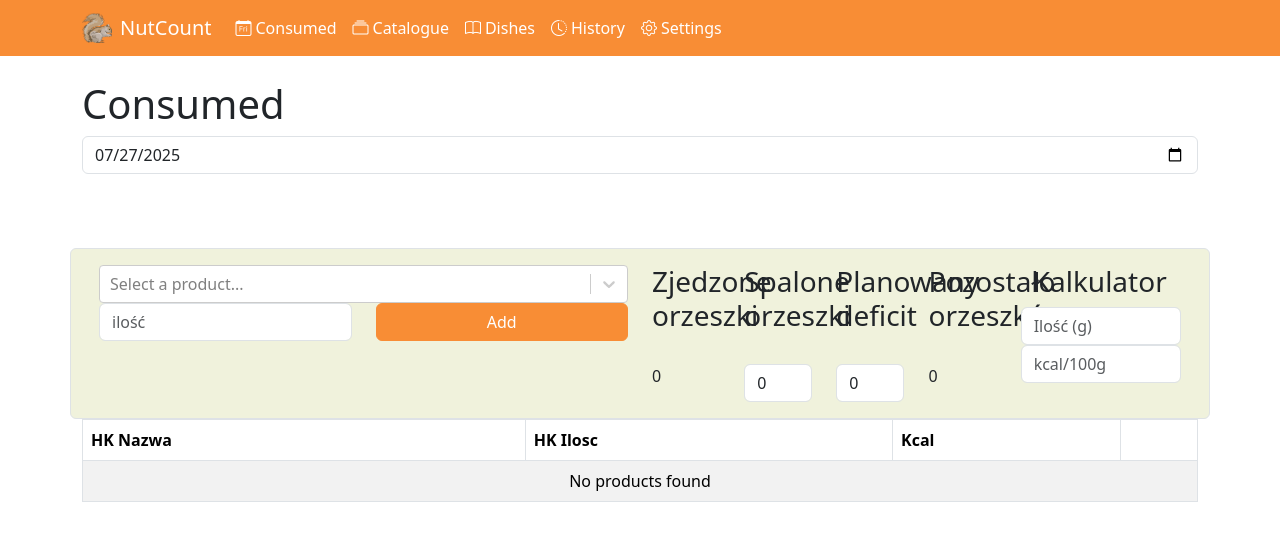
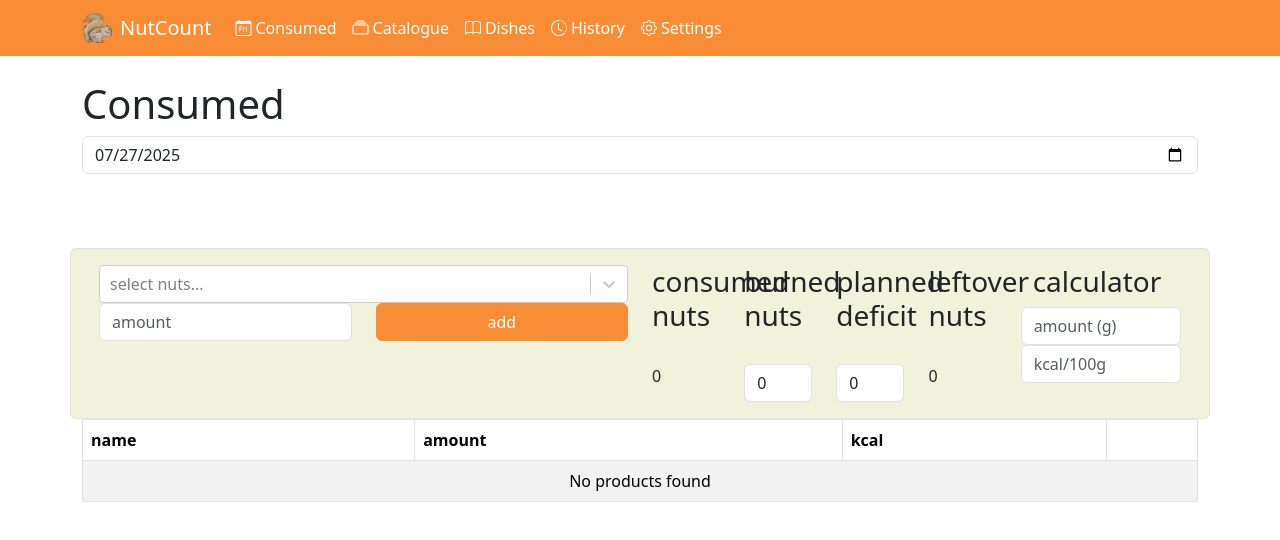
Before and after one commit to m-kolomanski/NutCount, a React (Vite) app: page /#/consumed in a window 1280 px wide. Shown: the top 540 px of the page. Built offline with nearby package versions, Linux system fonts and the light colour scheme; what electron-log would draw is missing.

Commit message:
feat: added locale to consumed page

```diff
--- a/src/components/CalculatorWidget.jsx
+++ b/src/components/CalculatorWidget.jsx
@@ -21,13 +21,13 @@ const CalculatorWidget = ({ onCaloriesChange }) => {
   return (
     <Container>
       <Row>
-        <h3>Kalkulator</h3>
+        <h3>{t('common.calculator')}</h3>
       </Row>
       <Row>
         <input
           type="number"
           className="form-control"
-          placeholder="Ilość (g)"
+          placeholder={`${t('common.amount')} (g)`}
           value={amount || ""}
           onChange={(e) => setAmount(e.target.value)}
         />
@@ -36,7 +36,7 @@ const CalculatorWidget = ({ onCaloriesChange }) => {
         <input
           type="number"
           className="form-control"
-          placeholder="kcal/100g"
+          placeholder={`${t('common.calories')}/100g`}
           value={kcal || ""}
           onChange={(e) => setKcal(e.target.value)}
         />
--- a/src/locales/en.yaml
+++ b/src/locales/en.yaml
@@ -23,28 +23,35 @@ settings:
   auto: "Auto"
 
 common:
-  save: "Save"
-  cancel: "Cancel"
-  delete: "Delete"
-  edit: "Edit"
-  add: "Add"
-  close: "Close"
-  ok: "OK"
-  yes: "Yes"
-  no: "No"
-  loading: "Loading..."
-  error: "Error"
-  success: "Success"
-  unit: "Unit"
+  save: "save"
+  cancel: "cancel"
+  delete: "delete"
+  edit: "edit"
+  add: "add"
+  close: "close"
+  ok: "ok"
+  yes: "yes"
+  no: "no"
+  loading: "loading..."
+  error: "error"
+  success: "success"
+  name: "name"
+  amount: "amount"
+  unit: "unit"
   unit_100g: "100g"
   unit_portion: "portion"
   unit_per_100g: "per 100g"
   unit_per_portion: "per portion"
   calories: "kcal"
-  button_add: "Add"
-  button_action: "Edit"
+  calculator: "calculator"
 
 pages:
+  consumed:
+    select_product: "select nuts..."
+    consumed: "consumed nuts"
+    burned: "burned nuts"
+    deficit: "planned deficit"
+    left: "leftover nuts"
   catalogue:
     title: "Catalogue"
     input_name: "Product name"
--- a/src/locales/pl.yaml
+++ b/src/locales/pl.yaml
@@ -25,28 +25,36 @@ settings:
   auto: "Auto"
 
 common:
-  save: "Zapisz"
-  cancel: "Anuluj"
-  delete: "Usuń"
-  edit: "Edytuj"
-  add: "Dodaj"
-  close: "Zamknij"
-  ok: "OK"
-  yes: "Tak"
-  no: "Nie"
-  loading: "Ładowanie..."
-  error: "Błąd"
-  success: "Sukces"
-  unit: "Jednostka"
+  save: "zapisz"
+  cancel: "anuluj"
+  delete: "usuń"
+  edit: "edytuj"
+  add: "dodaj"
+  close: "zamknij"
+  ok: "ok"
+  yes: "tak"
+  no: "nie"
+  loading: "ładowanie..."
+  error: "błąd"
+  success: "sukces"
+  name: "nazwa"
+  amount: "ilość"
+  unit: "jednostka"
   unit_100g: "100g"
   unit_portion: "porcja"
   unit_per_100g: "na 100g"
   unit_per_portion: "na porcję"
   calories: "kcal"
-  button_add: "Dodaj"
-  button_action: "Edytuj"
+  calculator: "kalkulator"
+
 
 pages:
+  consumed:
+    select_product: "wybierz orzeszki..."
+    consumed: "zjedzone orzeszki"
+    burned: "spalone orzeszki"
+    deficit: "planowany deficyt"
+    left: "pozostało orzeszków"
   catalogue:
     title: "Katalog produktów"
     input_name: "Nazwa produktu"
--- a/src/pages/ConsumedPage.jsx
+++ b/src/pages/ConsumedPage.jsx
@@ -118,7 +118,7 @@ const ConsumedPage = () => {
               options={catalogueData || ''}
               value={catalogueData.find(option => option.value === productName) || ''}
               onChange={(e) => setProductName(e.value || '')}
-              placeholder="Select a product..."
+              placeholder={t("pages.consumed.select_product")}
             />
           </Row>
           <Row>
@@ -126,7 +126,7 @@ const ConsumedPage = () => {
               <input
                 type="text"
                 className="form-control"
-                placeholder="ilość"
+                placeholder={t("common.amount")}
                 value={amount || ''}
                 onChange={(e) => setAmount(e.target.value)}
               >
@@ -138,40 +138,40 @@ const ConsumedPage = () => {
                 className="btn btn-orange w-100"
                 onClick={handleAddItem}
               >
-                {t("common.button_add")}
+                {t("common.add")}
               </button>
             </Col>
           </Row>
         </Col>
         <Col xs={1}>
-          <h3>Zjedzone orzeszki</h3>
+          <h3>{t("pages.consumed.consumed")}</h3>
           <br></br>
           <span>{consumed}</span>
         </Col>
         <Col xs={1}>
-          <h3>Spalone orzeszki</h3>
+          <h3>{t("pages.consumed.burned")}</h3>
           <br></br>
           <input
             type="number"
             className="form-control"
-            placeholder="Spalone kcale"
+            placeholder={t("pages.consumed.burned")}
             value={burned}
             onChange={(e) => setBurned(e.target.value)}
           />
         </Col>
         <Col xs={1}>
-          <h3>Planowany deficit</h3>
+          <h3>{t("pages.consumed.deficit")}</h3>
           <br></br>
           <input
             type="number"
             className="form-control"
-            placeholder="Deficyt"
+            placeholder={t("pages.consumed.deficit")}
             value={deficit}
             onChange={(e) => setDeficit(e.target.value)}
           />
         </Col>
         <Col xs={1}>
-          <h3>Pozostało orzeszków</h3>
+          <h3>{t("pages.consumed.left")}</h3>
           <br></br>
           <span>{left}</span>
         </Col>
@@ -186,9 +186,9 @@ const ConsumedPage = () => {
           <Table striped bordered hover responsive>
             <thead>
               <tr>
-                <th>HK Nazwa</th>
-                <th>HK Ilosc</th>
-                <th>Kcal</th>
+                <th>{t("common.name")}</th>
+                <th>{t("common.amount")}</th>
+                <th>{t("common.calories")}</th>
                 <th></th>
               </tr>
             </thead>
@@ -212,7 +212,7 @@ const ConsumedPage = () => {
                         className="btn btn-sm btn-outline-secondary me-2"
                         onClick={handleEditItem}
                       >
-                        {t('common.button_action')}
+                        {t('common.edit')}
                       </button>
                     </td>
                   </tr>
```
